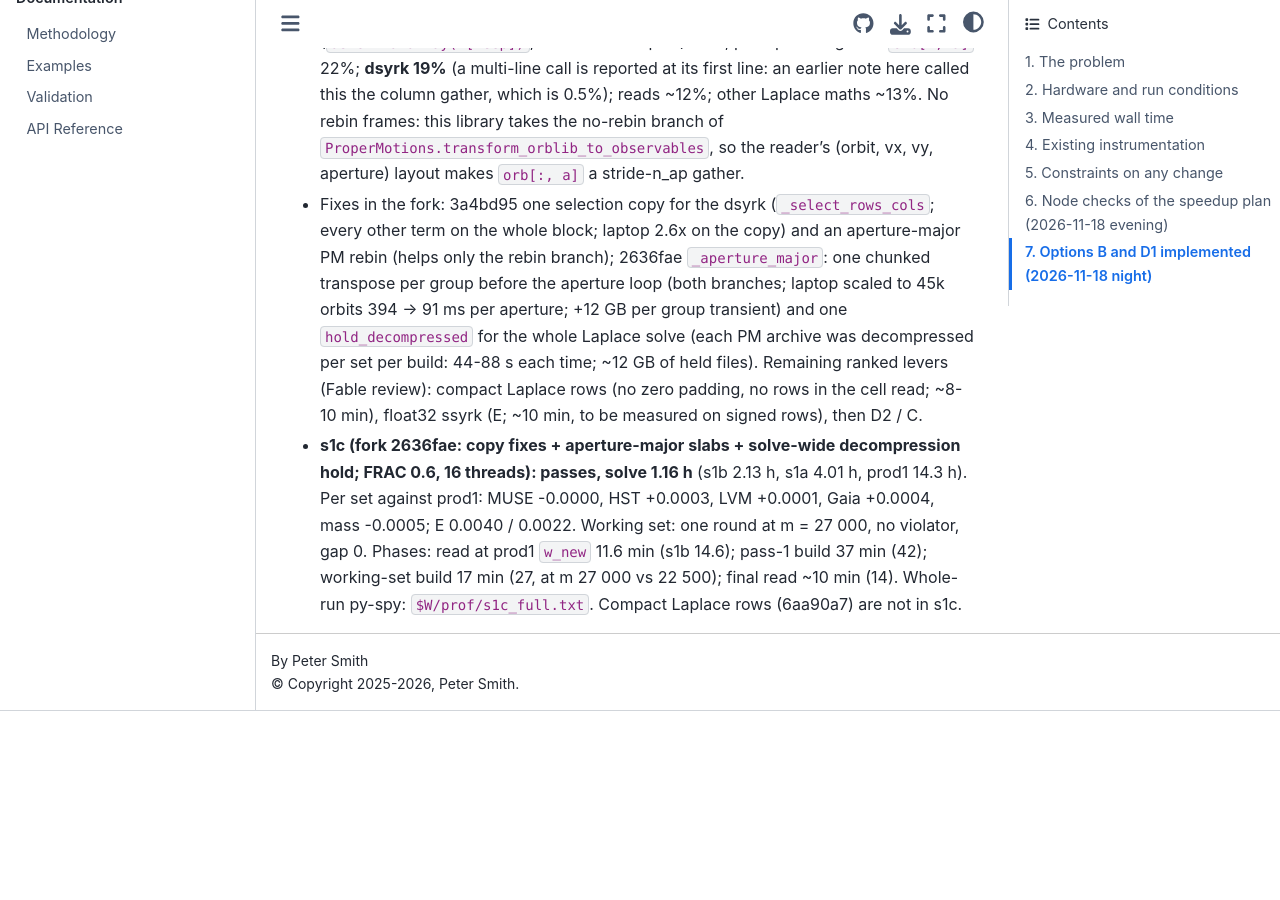
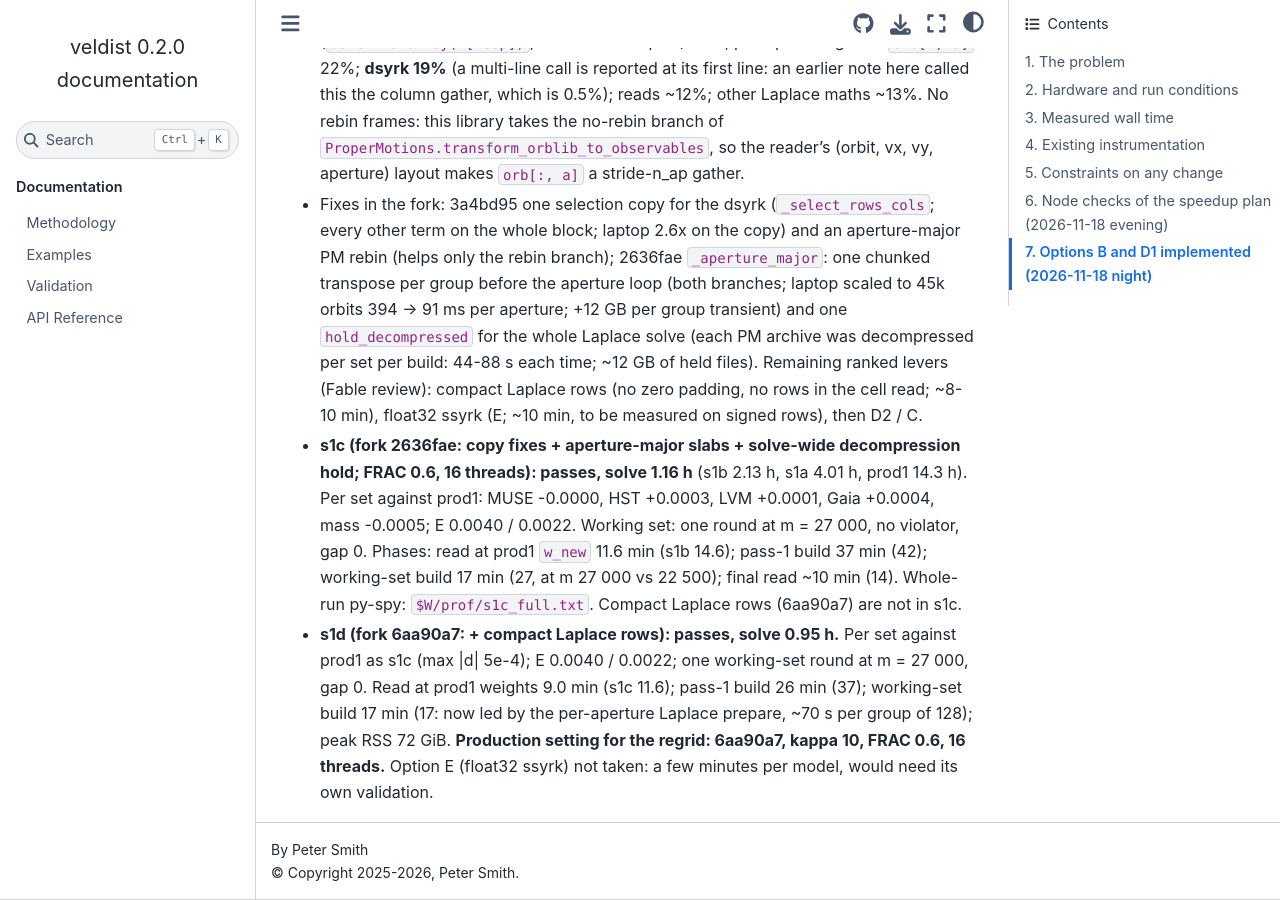
Before and after one commit to pjs902/veldist, a Sphinx documentation site: the page built from docs/laplace-solve-performance-record.md, in a window 1280 px wide and 900 px high, scrolled down 7192 px. Built offline with Sphinx 7.4.7 and the Sphinx Book theme 1.1.4, drawn with Linux system fonts in a browser that asks for light colours; before the commit the page ends 7903 px from its top, so only the background shows below that.

Commit message:
s1d passes (0.95 h, compact rows); regrid settings fixed: 6aa90a7, kappa 10, FRAC 0.6, 16 threads

```diff
--- a/docs/laplace-solve-performance-record.md
+++ b/docs/laplace-solve-performance-record.md
@@ -236,3 +236,8 @@ Fork `feature/pm-fit-statistic`: 6605e3d (B), 8d5d965 (B guard), 9835e9c (D1). T
   gap 0. Phases: read at prod1 `w_new` 11.6 min (s1b 14.6); pass-1 build 37 min (42); working-set build 17 min
   (27, at m 27 000 vs 22 500); final read ~10 min (14). Whole-run py-spy: `$W/prof/s1c_full.txt`.
   Compact Laplace rows (6aa90a7) are not in s1c.
+- **s1d (fork 6aa90a7: + compact Laplace rows): passes, solve 0.95 h.** Per set against prod1 as s1c (max
+  |d| 5e-4); E 0.0040 / 0.0022; one working-set round at m = 27 000, gap 0. Read at prod1 weights 9.0 min (s1c
+  11.6); pass-1 build 26 min (37); working-set build 17 min (17: now led by the per-aperture Laplace prepare,
+  ~70 s per group of 128); peak RSS 72 GiB. **Production setting for the regrid: 6aa90a7, kappa 10, FRAC 0.6,
+  16 threads.** Option E (float32 ssyrk) not taken: a few minutes per model, would need its own validation.
```
Also changed, not shown: TASKS.md (+1 -1 lines).
